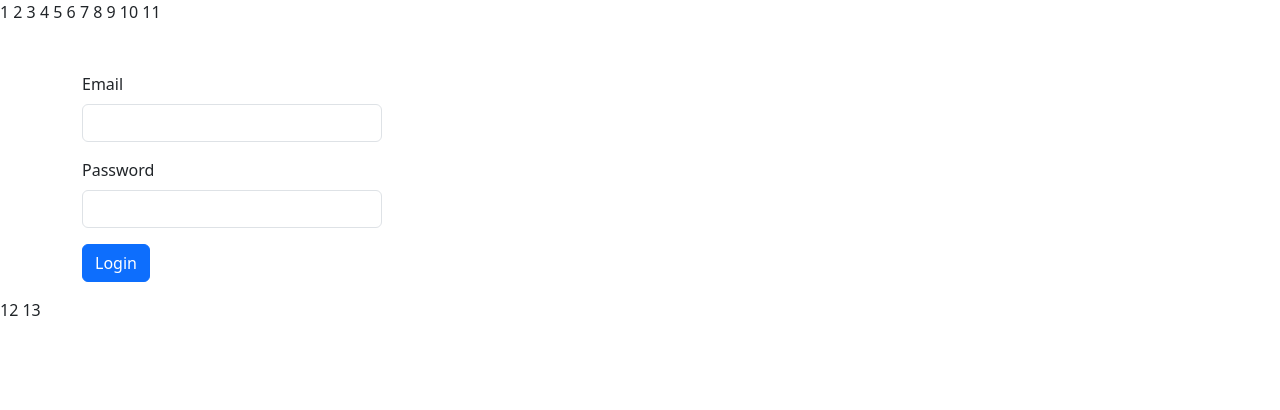
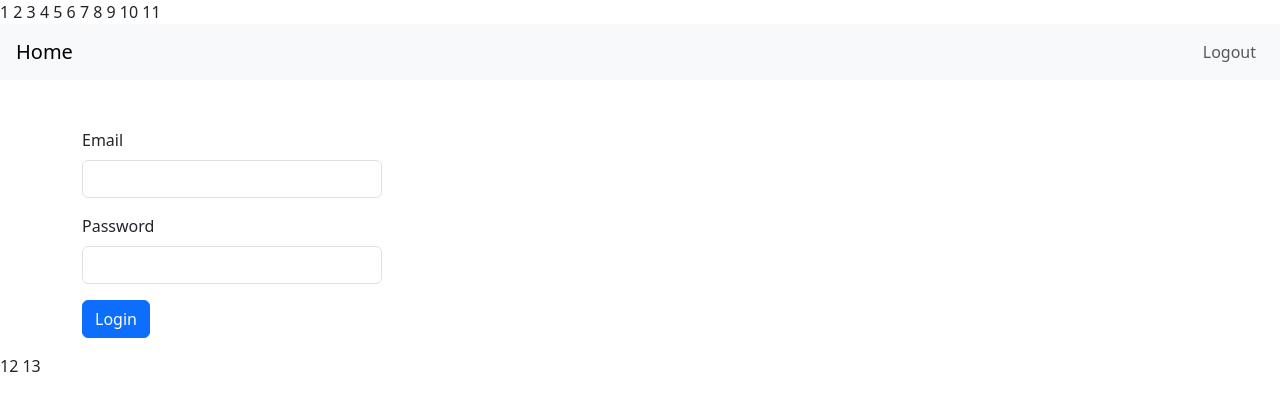
Before and after one commit to Mahmoudthoughts/PersonalBanking, an Angular app in the folder frontend/: page /login in a window 1280 px wide. Shown: the top 410 px of the page. Built offline with nearby package versions, Linux system fonts and the light colour scheme; no server answers.

Commit message:
Add logout functionality and navigation

```diff
--- a/frontend/src/app/app.html
+++ b/frontend/src/app/app.html
@@ -1 +1,9 @@
+<nav class="navbar navbar-expand navbar-light bg-light px-3">
+  <a class="navbar-brand" routerLink="/">Home</a>
+  <ul class="navbar-nav ms-auto">
+    <li class="nav-item">
+      <a class="nav-link" (click)="logout()" style="cursor: pointer">Logout</a>
+    </li>
+  </ul>
+</nav>
 <router-outlet />
--- a/frontend/src/app/app.ts
+++ b/frontend/src/app/app.ts
@@ -1,12 +1,20 @@
 import { Component, signal } from '@angular/core';
-import { RouterOutlet } from '@angular/router';
+import { RouterOutlet, RouterModule } from '@angular/router';
+import { AuthService } from './services/auth.service';
 
 @Component({
   selector: 'app-root',
-  imports: [RouterOutlet],
+  standalone: true,
+  imports: [RouterOutlet, RouterModule],
   templateUrl: './app.html',
   styleUrl: './app.scss'
 })
 export class App {
   protected readonly title = signal('frontend');
+
+  constructor(private auth: AuthService) {}
+
+  logout(): void {
+    this.auth.logout();
+  }
 }
--- a/frontend/src/app/services/auth.service.ts
+++ b/frontend/src/app/services/auth.service.ts
@@ -1,5 +1,6 @@
 import { Injectable } from '@angular/core';
 import { HttpClient } from '@angular/common/http';
+import { Router } from '@angular/router';
 import { environment } from '../../environments/environment';
 import { tap } from 'rxjs/operators';
 
@@ -7,7 +8,7 @@ import { tap } from 'rxjs/operators';
 export class AuthService {
   private tokenKey = 'jwt_token';
 
-  constructor(private http: HttpClient) {}
+  constructor(private http: HttpClient, private router: Router) {}
 
   login(email: string, password: string) {
     return this.http.post<{access_token: string}>(
@@ -27,6 +28,13 @@ export class AuthService {
     );
   }
 
+  logout(redirect: boolean = true): void {
+    localStorage.removeItem(this.tokenKey);
+    if (redirect) {
+      this.router.navigate(['/login']);
+    }
+  }
+
   get token(): string | null {
     return localStorage.getItem(this.tokenKey);
   }
```
